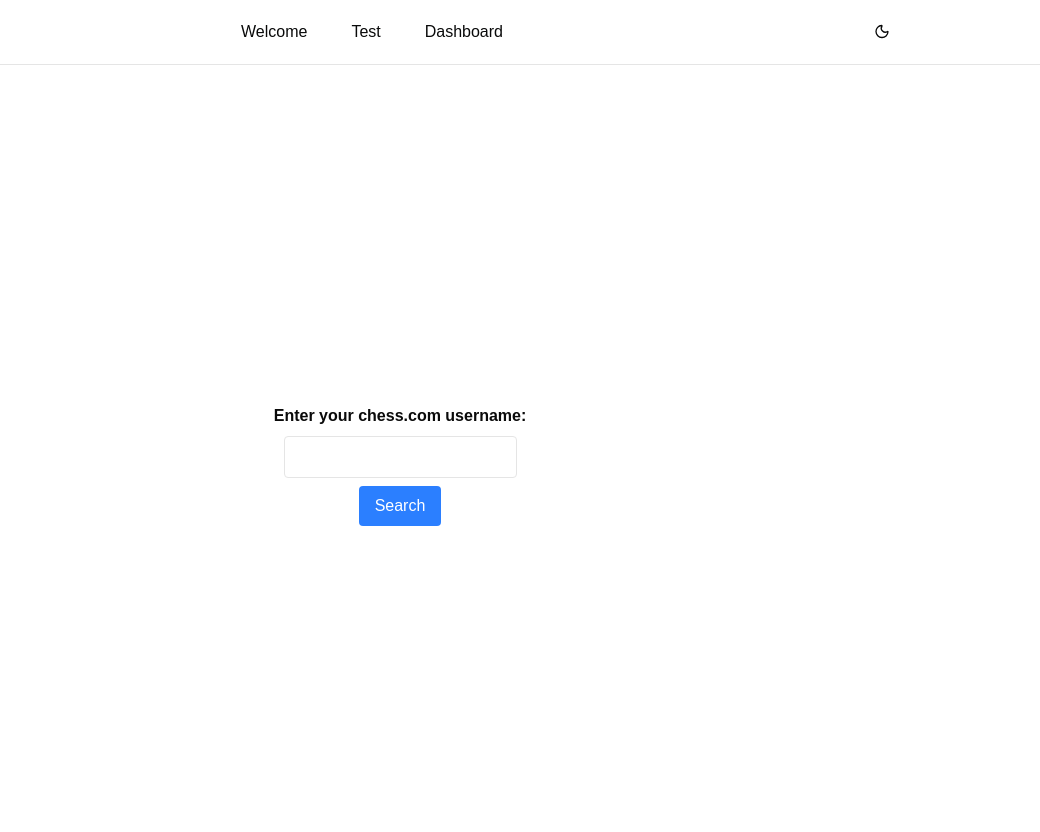
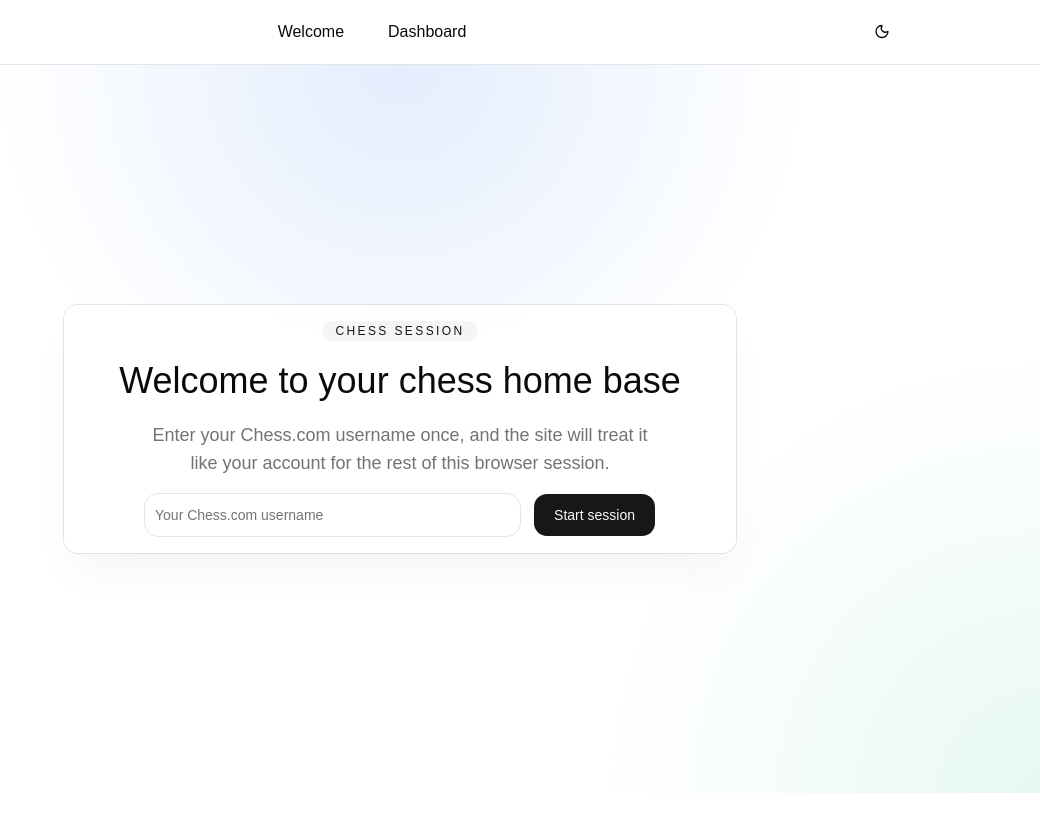
Before and after one commit to Chesstutis/site, a React (Vite) app in the folder frontend/: page / in a window 1280 px wide. Shown: the top 832 px of the page, without its empty margins (240-1280 px from the left). After the commit the page ends 800 px from the top, so only its background shows below. Built offline with nearby package versions, Linux system fonts and the light colour scheme.

Commit message:
vibe coding

```diff
--- a/frontend/src/App.tsx
+++ b/frontend/src/App.tsx
@@ -9,12 +9,10 @@ import {
     NavigationMenuList,
 } from "./components/ui/navigation-menu"
 import Dashboard from "./pages/Dashboard"
-import Test from "./pages/Test"
 import Welcome from "./pages/Welcome"
 
 const navItems = [
     { to: "/", label: "Welcome" },
-    { to: "/test", label: "Test" },
     { to: "/dashboard", label: "Dashboard" },
 ]
 
@@ -61,7 +59,6 @@ export default function App() {
 
             <Routes>
                 <Route path="/" element={<Welcome />} />
-                <Route path="/test" element={<Test />} />
                 <Route path="/dashboard" element={<Dashboard />} />
             </Routes>
         </BrowserRouter>
--- a/frontend/src/pages/Dashboard.tsx
+++ b/frontend/src/pages/Dashboard.tsx
@@ -1,6 +1,6 @@
 
-import { useCallback, useEffect, useMemo, useState, type FormEvent } from "react"
-import { useSearchParams } from "react-router-dom"
+import { useCallback, useEffect, useState } from "react"
+import { useNavigate, useSearchParams } from "react-router-dom"
 import {
     FaBullseye,
     FaCircle,
@@ -27,8 +27,9 @@ import {
     CardHeader,
     CardTitle,
 } from "../components/ui/card"
-import { Input } from "../components/ui/input"
 import { Skeleton } from "../components/ui/skeleton"
+
+const SESSION_USERNAME_KEY = "chess-session-username"
 
 type ChessRecord = {
     win?: number
@@ -213,23 +214,27 @@ function StatCard({ label, stats, icon }: StatCardProps) {
 }
 
 export default function Dashboard() {
-    const [searchParams, setSearchParams] = useSearchParams()
-    const initialQueryUsername = useMemo(
-        () => searchParams.get("username")?.trim() ?? "",
-        [searchParams]
-    )
+    const navigate = useNavigate()
+    const [searchParams] = useSearchParams()
+    const [username] = useState(() => {
+        const storedUsername = sessionStorage.getItem(SESSION_USERNAME_KEY)?.trim().toLowerCase() ?? ""
+        if (storedUsername) {
+            return storedUsername
+        }
 
-    const [username, setUsername] = useState(initialQueryUsername)
+        return searchParams.get("username")?.trim().toLowerCase() ?? ""
+    })
     const [profile, setProfile] = useState<PlayerProfile | null>(null)
     const [stats, setStats] = useState<ChessStats | null>(null)
     const [recentGames, setRecentGames] = useState<RecentGame[]>([])
     const [loading, setLoading] = useState(false)
     const [error, setError] = useState("")
+    const [analysisLoading, setAnalysisLoading] = useState(false)
+    const [analysisMessage, setAnalysisMessage] = useState("")
 
     const fetchPlayerData = useCallback(async (rawUsername: string) => {
         const cleanUsername = rawUsername.trim().toLowerCase()
         if (!cleanUsername) {
-            setError("Enter a username to search.")
             return
         }
 
@@ -294,16 +299,46 @@ export default function Dashboard() {
     }, [])
 
     useEffect(() => {
-        if (!initialQueryUsername) return
-        setUsername(initialQueryUsername)
-        void fetchPlayerData(initialQueryUsername)
-    }, [fetchPlayerData, initialQueryUsername])
+        if (!username) {
+            navigate("/", { replace: true })
+            return
+        }
 
-    const handleSubmit = async (e: FormEvent<HTMLFormElement>) => {
-        e.preventDefault()
-        const cleanUsername = username.trim().toLowerCase()
-        setSearchParams(cleanUsername ? { username: cleanUsername } : {})
-        await fetchPlayerData(cleanUsername)
+        sessionStorage.setItem(SESSION_USERNAME_KEY, username)
+        void fetchPlayerData(username)
+    }, [fetchPlayerData, navigate, username])
+
+    const handleAnalyzeGames = async () => {
+        if (!username) {
+            setAnalysisMessage("Set a username first.")
+            return
+        }
+
+        setAnalysisLoading(true)
+        setAnalysisMessage("")
+
+        try {
+            const response = await fetch("/api/analyze", {
+                method: "POST",
+                headers: {
+                    "Content-Type": "application/json",
+                },
+                body: JSON.stringify({ username }),
+            })
+
+            const message = await response.text()
+
+            if (!response.ok) {
+                throw new Error(message || "Could not request game analysis.")
+            }
+
+            setAnalysisMessage(message || "Analysis request sent.")
+        } catch (err) {
+            const message = err instanceof Error ? err.message : "Unknown request error."
+            setAnalysisMessage(message)
+        } finally {
+            setAnalysisLoading(false)
+        }
     }
 
     return (
@@ -315,23 +350,15 @@ export default function Dashboard() {
                         Chess.com Dashboard
                     </CardTitle>
                     <CardDescription>
-                        Search any player and load profile + rating stats from the public API.
+                        Signed in as <span className="font-medium text-foreground">{username}</span>. Your session keeps this account until you change it from the welcome screen.
                     </CardDescription>
                 </CardHeader>
-                <CardContent>
-                    <form onSubmit={handleSubmit} className="flex flex-col gap-3 sm:flex-row">
-                        <Input
-                            type="text"
-                            placeholder="Enter Chess.com username"
-                            value={username}
-                            onChange={(event) => setUsername(event.target.value)}
-                            aria-label="Chess.com username"
-                        />
-                        <Button type="submit" className="sm:w-auto" disabled={loading}>
-                            {loading ? "Loading..." : "Load Player"}
-                        </Button>
-                    </form>
-                    {error && <p className="mt-3 text-sm text-destructive">{error}</p>}
+                <CardContent className="flex flex-col gap-3 sm:flex-row sm:items-center sm:justify-between">
+                    <p className="text-sm text-muted-foreground">
+                        If you want to switch accounts, go back to the welcome page and start a new session.
+                    </p>
+                    <Button type="button" variant="secondary" onClick={() => navigate("/")}>Change username</Button>
+                    {error && <p className="text-sm text-destructive sm:col-span-2">{error}</p>}
                 </CardContent>
             </Card>
 
@@ -437,9 +464,21 @@ export default function Dashboard() {
                     </section>
 
                     <Card>
-                        <CardHeader>
-                            <CardTitle>Recent Games</CardTitle>
-                            <CardDescription>Latest games from Chess.com monthly archives.</CardDescription>
+                        <CardHeader className="relative gap-3 pr-36">
+                            <div>
+                                <CardTitle>Recent Games</CardTitle>
+                                <CardDescription>Latest games from Chess.com monthly archives.</CardDescription>
+                            </div>
+                            <div className="absolute top-4 right-4 flex flex-col items-end gap-2">
+                                <Button type="button" variant="secondary" onClick={handleAnalyzeGames} disabled={analysisLoading || loading}>
+                                    {analysisLoading ? "Analyzing..." : "Learn from your mistakes"}
+                                </Button>
+                                {analysisMessage ? (
+                                    <p className="max-w-xs text-right text-xs text-muted-foreground sm:text-sm">
+                                        {analysisMessage}
+                                    </p>
+                                ) : null}
+                            </div>
                         </CardHeader>
                         <CardContent>
                             {recentGames.length === 0 ? (
--- a/frontend/src/pages/Test.tsx
+++ /dev/null
@@ -1,4 +0,0 @@
-
-export default function Test() {
-    return <h1>Test</h1>
-}
--- a/frontend/src/pages/Welcome.tsx
+++ b/frontend/src/pages/Welcome.tsx
@@ -1,38 +1,64 @@
-import { useState, type ChangeEvent, type FormEvent } from "react";
+import { useState, type ChangeEvent, type FormEvent } from "react"
 import { useNavigate } from "react-router-dom"
 
+import { Badge } from "../components/ui/badge"
+import { Button } from "../components/ui/button"
+import { Card, CardContent, CardDescription, CardHeader, CardTitle } from "../components/ui/card"
+import { Input } from "../components/ui/input"
+
+const SESSION_USERNAME_KEY = "chess-session-username"
+
+const normalizeUsername = (value: string) => value.trim().toLowerCase()
+
 export default function Welcome() {
-    const [username, setUsername] = useState("");
-    const navigate = useNavigate();
+    const [username, setUsername] = useState("")
+    const navigate = useNavigate()
 
     const handleSubmit = async (e: FormEvent<HTMLFormElement>) => {
-        e.preventDefault();
-        const cleanUsername = username.trim().toLowerCase();
+        e.preventDefault()
+        const cleanUsername = normalizeUsername(username)
         if (!cleanUsername) {
-            return;
+            return
         }
 
-        try {
-            const res = await fetch(`https://api.chess.com/pub/player/${cleanUsername}`);
-            const data = await res.json();
-            console.log(data)
-            navigate(`/dashboard?username=${cleanUsername}`)
-        } catch (err) {
-            console.error(err);
+        sessionStorage.setItem(SESSION_USERNAME_KEY, cleanUsername)
+        navigate("/dashboard", { replace: true })
     }
-    };
 
     return (
-        <form onSubmit={handleSubmit} className="h-screen flex flex-col items-center justify-center gap-2">
-            <label htmlFor="chessName" className="text-md font-bold">Enter your chess.com username:</label>
-            <input
+        <main className="relative flex min-h-[calc(100vh-4.5rem)] items-center justify-center overflow-hidden px-4 py-10">
+            <div className="absolute inset-0 bg-[radial-gradient(circle_at_top,rgba(59,130,246,0.14),transparent_42%),radial-gradient(circle_at_bottom_right,rgba(16,185,129,0.1),transparent_30%)]" />
+            <div className="relative w-full max-w-2xl">
+                <Card className="border-border/70 bg-background/85 shadow-2xl shadow-black/5 backdrop-blur">
+                    <CardHeader className="space-y-4 text-center">
+                        <div className="flex justify-center">
+                            <Badge variant="secondary" className="rounded-full px-3 py-1 text-xs uppercase tracking-[0.2em]">
+                                Chess session
+                            </Badge>
+                        </div>
+                        <CardTitle className="text-3xl sm:text-4xl">Welcome to your chess home base</CardTitle>
+                        <CardDescription className="mx-auto max-w-lg text-base sm:text-lg">
+                            Enter your Chess.com username once, and the site will treat it like your account for the rest of this browser session.
+                        </CardDescription>
+                    </CardHeader>
+                    <CardContent>
+                        <form onSubmit={handleSubmit} className="mx-auto flex max-w-lg flex-col gap-3 sm:flex-row">
+                            <Input
                                 id="chessName"
                                 type="text"
-                className="border rounded px-3 py-2 focus:outline-none focus:ring-2 focus:ring-blue-500"
+                                autoComplete="username"
+                                placeholder="Your Chess.com username"
                                 value={username}
                                 onChange={(e: ChangeEvent<HTMLInputElement>) => setUsername(e.target.value)}
+                                className="h-11 rounded-xl"
                             />
-            <button type="submit" className="bg-blue-500 text-white px-4 py-2 rounded">Search</button>
+                            <Button type="submit" className="h-11 rounded-xl px-5 sm:w-auto">
+                                Start session
+                            </Button>
                         </form>
+                    </CardContent>
+                </Card>
+            </div>
+        </main>
     )
 }
```
Lines whose indentation alone changed are shown as unchanged.
